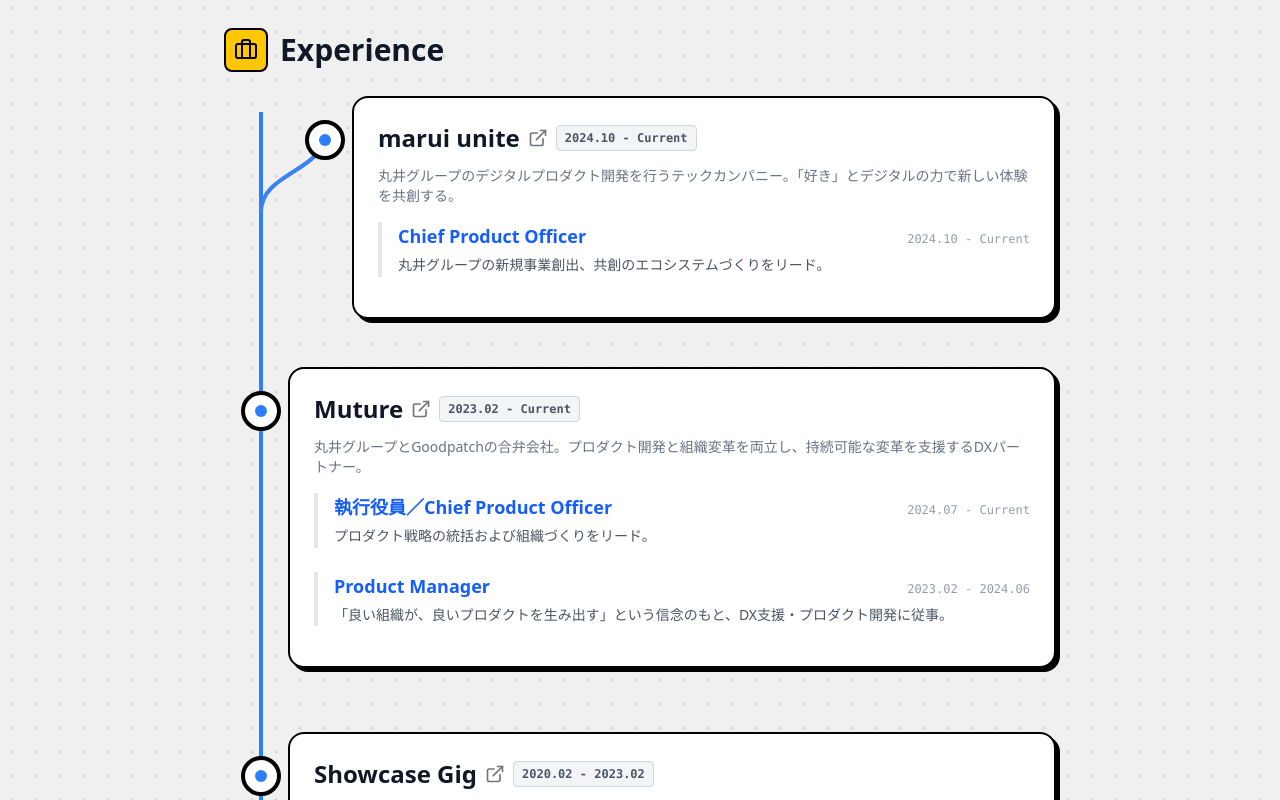
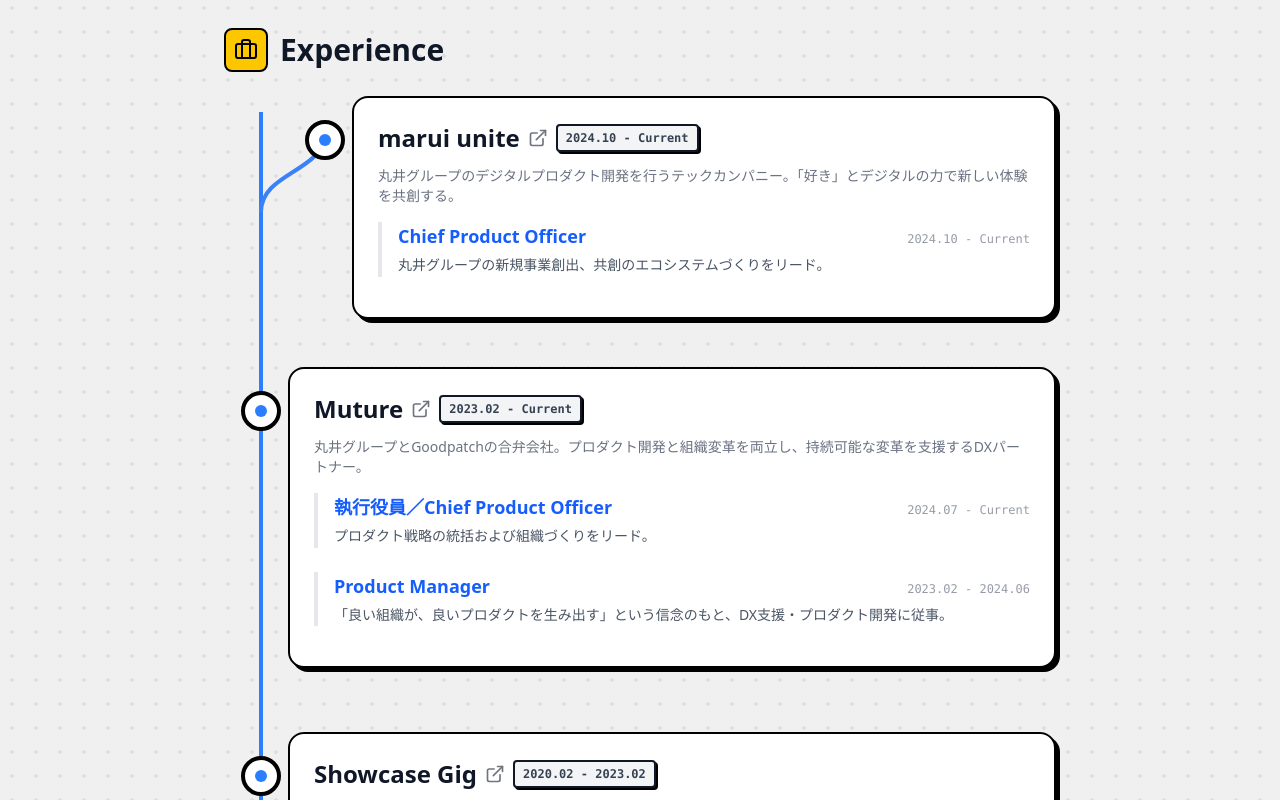
Before and after one commit to yukagil/Portfolio, a React (Vite) app: page / in a window 1280 px wide. Shown: the part 1300-2100 px from the top of the page. Built offline with nearby package versions, Linux system fonts and the light colour scheme.

Commit message:
Apply neobrutalism shadow style to period badges
- Add 2px black shadow to period badges matching site design
- Increase border width from 1px to 2px for consistency
- Dark mode uses gray shadow for subtlety

```diff
--- a/src/App.tsx
+++ b/src/App.tsx
@@ -748,8 +748,10 @@
               {company}
             </h3>
           )}
-          <span className={`text-xs font-bold font-mono px-2 py-1 rounded border ${
-            isDarkMode ? 'bg-gray-700 border-gray-500 text-gray-300' : 'bg-gray-100 border-gray-300 text-gray-600'
+          <span className={`text-xs font-bold font-mono px-2 py-1 rounded border-2 ${
+            isDarkMode
+              ? 'bg-gray-700 border-gray-500 text-gray-300 shadow-[2px_2px_0_0_rgba(107,114,128,0.5)]'
+              : 'bg-gray-100 border-gray-900 text-gray-700 shadow-[2px_2px_0_0_#000]'
           }`}>
             {totalPeriod}
           </span>
```
